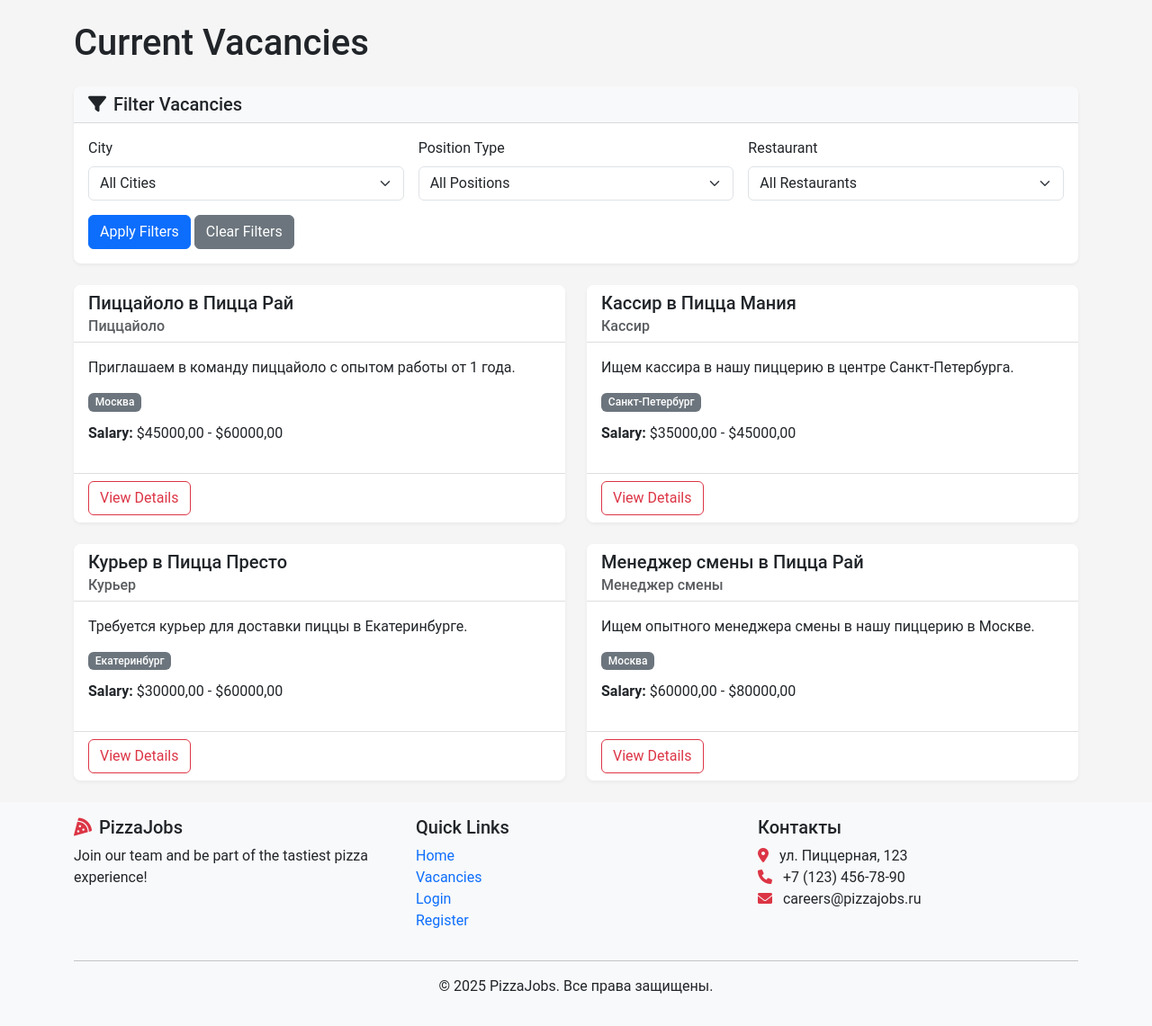
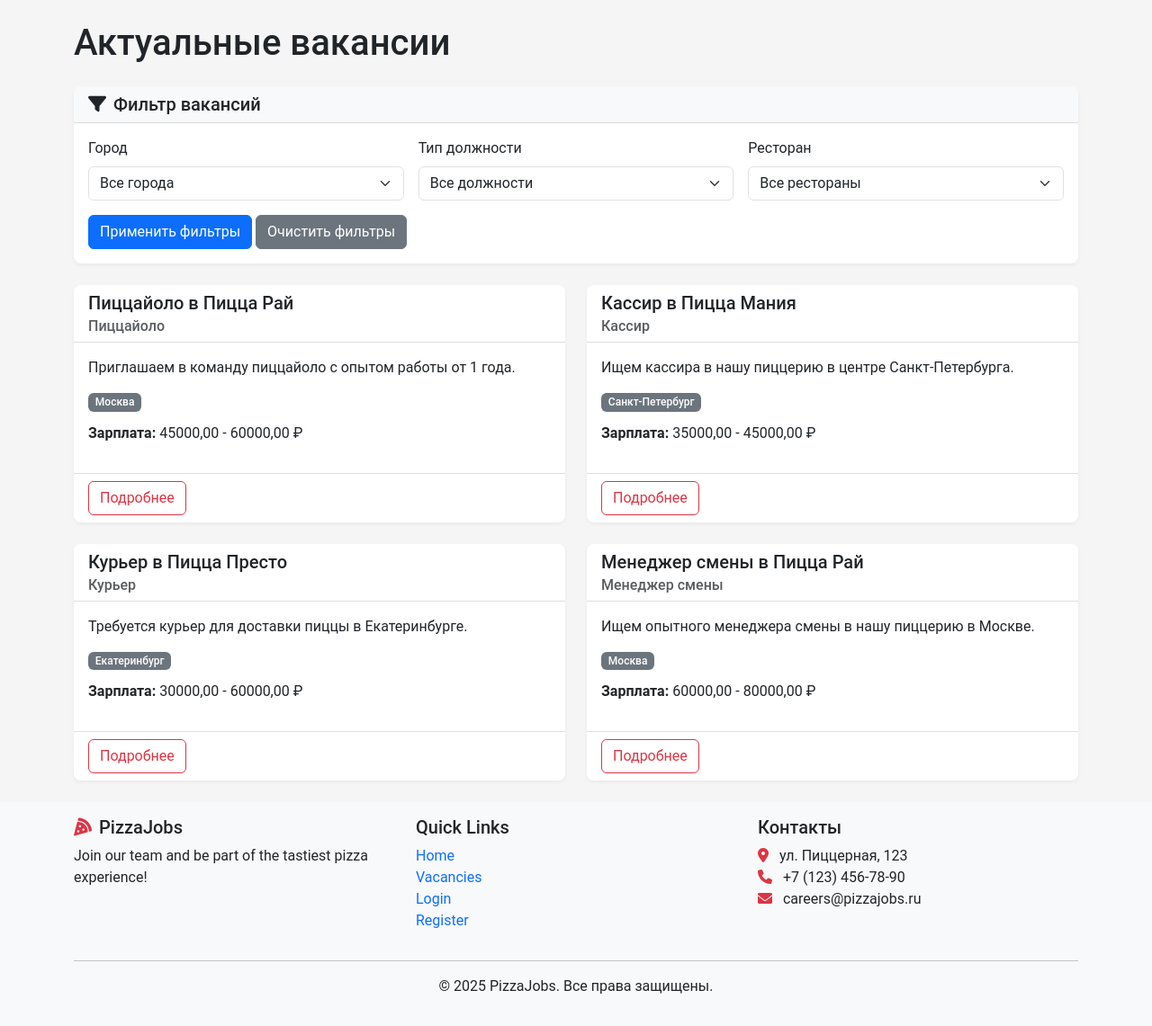
Before and after one commit to Ser-Ruslan/PizzaStaffMatchmaker, a Django app: page /vacancies/ in a window 1280 px wide. Shown: the part 56-1197 px from the top of the page at 90% size. Run offline with Django 4.2, Linux system fonts and the light colour scheme; data comes from the database, SQL or seed files in the repository.

Commit message:
Translate website content and forms into Russian for better user experience
Implements Russian language support, including form labels and template text, using Django's translation features and gettext_lazy.

Replit-Commit-Author: Agent
Replit-Commit-Session-Id: 39e074a4-5c72-46fc-9419-0e6fa97fd8d1
Replit-Commit-Screenshot-Url: https://storage.googleapis.com/screenshot-production-us-central1/22471cb6-5625-4c35-922c-b84062b0ad30/6eebc3fd-eca7-4082-9078-c332d576cadf.jpg

```diff
--- a/pizza_recruitment/templates/vacancies/list.html
+++ b/pizza_recruitment/templates/vacancies/list.html
@@ -1,48 +1,48 @@
 {% extends 'base.html' %}
 
-{% block title %}Vacancies - PizzaJobs{% endblock %}
+{% block title %}Вакансии - PizzaJobs{% endblock %}
 
 {% block content %}
 <div class="container">
-    <h1 class="mb-4">Current Vacancies</h1>
+    <h1 class="mb-4">Актуальные вакансии</h1>
 
     <!-- Filters -->
     <div class="card mb-4 shadow-sm">
         <div class="card-header bg-light">
-            <h5 class="mb-0"><i class="fas fa-filter me-2"></i>Filter Vacancies</h5>
+            <h5 class="mb-0"><i class="fas fa-filter me-2"></i>Фильтр вакансий</h5>
         </div>
         <div class="card-body">
             <form method="get" class="row g-3">
                 <div class="col-md-4">
-                    <label for="city" class="form-label">City</label>
+                    <label for="city" class="form-label">Город</label>
                     <select class="form-select" id="city" name="city">
-                        <option value="">All Cities</option>
+                        <option value="">Все города</option>
                         {% for city in cities %}
                             <option value="{{ city }}" {% if selected_city == city %}selected{% endif %}>{{ city }}</option>
                         {% endfor %}
                     </select>
                 </div>
                 <div class="col-md-4">
-                    <label for="position_type" class="form-label">Position Type</label>
+                    <label for="position_type" class="form-label">Тип должности</label>
                     <select class="form-select" id="position_type" name="position_type">
-                        <option value="">All Positions</option>
+                        <option value="">Все должности</option>
                         {% for position in position_types %}
                             <option value="{{ position.title }}" {% if selected_position_type == position.title %}selected{% endif %}>{{ position.title }}</option>
                         {% endfor %}
                     </select>
                 </div>
                 <div class="col-md-4">
-                    <label for="restaurant" class="form-label">Restaurant</label>
+                    <label for="restaurant" class="form-label">Ресторан</label>
                     <select class="form-select" id="restaurant" name="restaurant">
-                        <option value="">All Restaurants</option>
+                        <option value="">Все рестораны</option>
                         {% for restaurant in restaurants %}
                             <option value="{{ restaurant.id }}" {% if selected_restaurant == restaurant.id|stringformat:"i" %}selected{% endif %}>{{ restaurant.name }}</option>
                         {% endfor %}
                     </select>
                 </div>
                 <div class="col-12">
-                    <button type="submit" class="btn btn-primary">Apply Filters</button>
-                    <a href="{% url 'vacancy_list' %}" class="btn btn-secondary">Clear Filters</a>
+                    <button type="submit" class="btn btn-primary">Применить фильтры</button>
+                    <a href="{% url 'vacancy_list' %}" class="btn btn-secondary">Очистить фильтры</a>
                 </div>
             </form>
         </div>
@@ -67,19 +67,19 @@
                             </div>
                             {% if vacancy.salary_min or vacancy.salary_max %}
                                 <p class="mt-2">
-                                    <strong>Salary: </strong>
+                                    <strong>Зарплата: </strong>
                                     {% if vacancy.salary_min and vacancy.salary_max %}
-                                        ${{ vacancy.salary_min }} - ${{ vacancy.salary_max }}
+                                        {{ vacancy.salary_min }} - {{ vacancy.salary_max }} ₽
                                     {% elif vacancy.salary_min %}
-                                        From ${{ vacancy.salary_min }}
+                                        От {{ vacancy.salary_min }} ₽
                                     {% elif vacancy.salary_max %}
-                                        Up to ${{ vacancy.salary_max }}
+                                        До {{ vacancy.salary_max }} ₽
                                     {% endif %}
                                 </p>
                             {% endif %}
                         </div>
                         <div class="card-footer bg-white">
-                            <a href="{% url 'vacancy_detail' vacancy.id %}" class="btn btn-outline-danger">View Details</a>
+                            <a href="{% url 'vacancy_detail' vacancy.id %}" class="btn btn-outline-danger">Подробнее</a>
                         </div>
                     </div>
                 </div>
@@ -92,10 +92,10 @@
                 <ul class="pagination justify-content-center">
                     {% if page_obj.has_previous %}
                         <li class="page-item">
-                            <a class="page-link" href="?page=1{% if selected_city %}&city={{ selected_city }}{% endif %}{% if selected_position_type %}&position_type={{ selected_position_type }}{% endif %}{% if selected_restaurant %}&restaurant={{ selected_restaurant }}{% endif %}">First</a>
+                            <a class="page-link" href="?page=1{% if selected_city %}&city={{ selected_city }}{% endif %}{% if selected_position_type %}&position_type={{ selected_position_type }}{% endif %}{% if selected_restaurant %}&restaurant={{ selected_restaurant }}{% endif %}">Первая</a>
                         </li>
                         <li class="page-item">
-                            <a class="page-link" href="?page={{ page_obj.previous_page_number }}{% if selected_city %}&city={{ selected_city }}{% endif %}{% if selected_position_type %}&position_type={{ selected_position_type }}{% endif %}{% if selected_restaurant %}&restaurant={{ selected_restaurant }}{% endif %}">Previous</a>
+                            <a class="page-link" href="?page={{ page_obj.previous_page_number }}{% if selected_city %}&city={{ selected_city }}{% endif %}{% if selected_position_type %}&position_type={{ selected_position_type }}{% endif %}{% if selected_restaurant %}&restaurant={{ selected_restaurant }}{% endif %}">Предыдущая</a>
                         </li>
                     {% endif %}
 
@@ -113,10 +113,10 @@
 
                     {% if page_obj.has_next %}
                         <li class="page-item">
-                            <a class="page-link" href="?page={{ page_obj.next_page_number }}{% if selected_city %}&city={{ selected_city }}{% endif %}{% if selected_position_type %}&position_type={{ selected_position_type }}{% endif %}{% if selected_restaurant %}&restaurant={{ selected_restaurant }}{% endif %}">Next</a>
+                            <a class="page-link" href="?page={{ page_obj.next_page_number }}{% if selected_city %}&city={{ selected_city }}{% endif %}{% if selected_position_type %}&position_type={{ selected_position_type }}{% endif %}{% if selected_restaurant %}&restaurant={{ selected_restaurant }}{% endif %}">Следующая</a>
                         </li>
                         <li class="page-item">
-                            <a class="page-link" href="?page={{ page_obj.paginator.num_pages }}{% if selected_city %}&city={{ selected_city }}{% endif %}{% if selected_position_type %}&position_type={{ selected_position_type }}{% endif %}{% if selected_restaurant %}&restaurant={{ selected_restaurant }}{% endif %}">Last</a>
+                            <a class="page-link" href="?page={{ page_obj.paginator.num_pages }}{% if selected_city %}&city={{ selected_city }}{% endif %}{% if selected_position_type %}&position_type={{ selected_position_type }}{% endif %}{% if selected_restaurant %}&restaurant={{ selected_restaurant }}{% endif %}">Последняя</a>
                         </li>
                     {% endif %}
                 </ul>
@@ -124,7 +124,7 @@
         {% endif %}
     {% else %}
         <div class="alert alert-info">
-            <i class="fas fa-info-circle me-2"></i>No vacancies found matching your criteria. Please try different filters or check back later.
+            <i class="fas fa-info-circle me-2"></i>Не найдено вакансий, соответствующих вашим критериям. Пожалуйста, попробуйте другие фильтры или проверьте позже.
         </div>
     {% endif %}
 </div>
```
Also changed, not shown: pizza_recruitment/recruitment/forms.py (+24 -5 lines).
